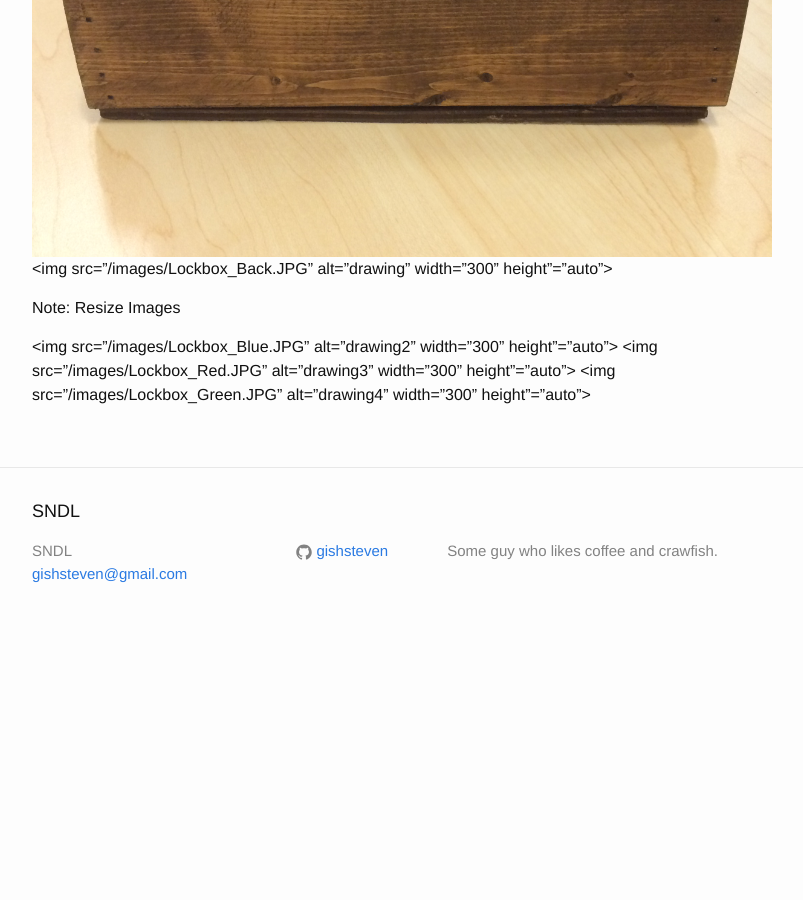
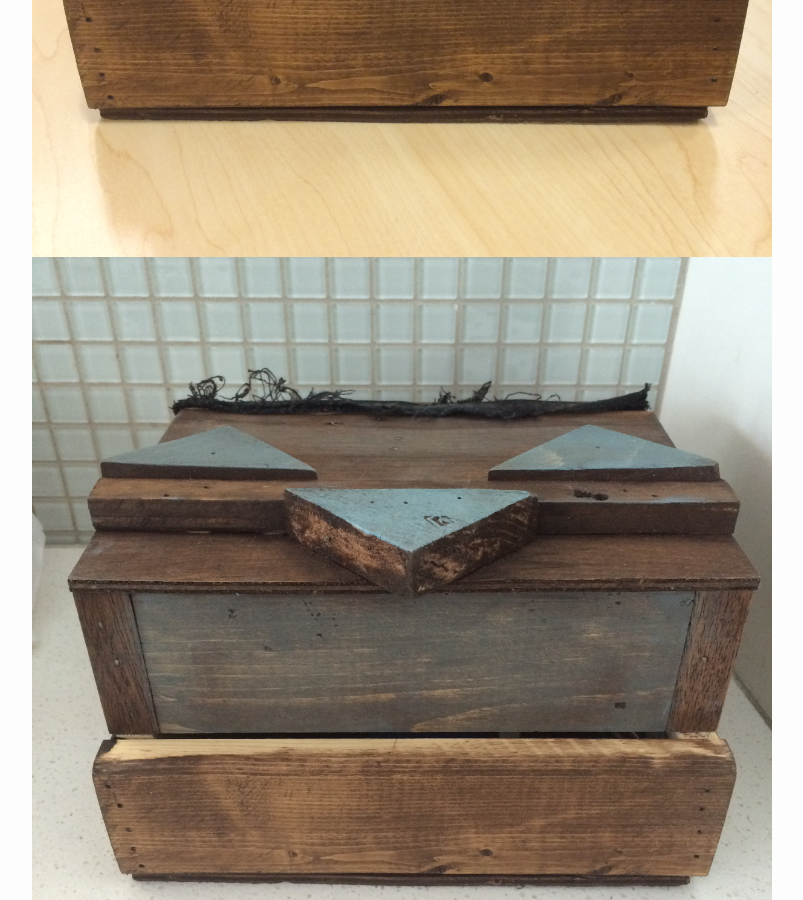
Before and after one commit to gishsteven/gishsteven.github.io, a Jekyll site: the page built from Project - Breathalyzer Lockbox (2016).md, in a window 1280 px wide and 900 px high, scrolled down 947 px. Shown: the whole window, without its empty margins (238-1041 px from the left). Built offline with Jekyll 4.4.1, drawn with Linux system fonts in a browser that asks for light colours; before the commit the page ends 1592 px from its top, so only the background shows below that.

Commit message:
Update Project - Breathalyzer Lockbox (2016).md

```diff
--- a/Project - Breathalyzer Lockbox (2016).md
+++ b/Project - Breathalyzer Lockbox (2016).md
@@ -15,11 +15,11 @@ The main idea for this project was for it to be used as a storage container to p
 The initial design was very tounge in cheek and honestly made a quirky party gift when the programming was reversed; if the alcohol content was detected above a certain level.. The box would unlock itself to reveal.. more alcohol!
 
   <img src="/images/Lockbox_Front.JPG" alt="Lockbox_Front" style="width:300;height:auto;">
-  <img src="/images/Lockbox_Back.JPG" alt="drawing" width="300" height"="auto">
+  <img src="/images/Lockbox_Back.JPG" alt="drawing" style="width:300;height:auto;">
 
 
 Note: Resize Images
 
-<img src="/images/Lockbox_Blue.JPG" alt="drawing2" width="300" height"="auto">
-<img src="/images/Lockbox_Red.JPG" alt="drawing3" width="300" height"="auto">
-<img src="/images/Lockbox_Green.JPG" alt="drawing4" width="300" height"="auto">
+<img src="/images/Lockbox_Blue.JPG" alt="drawing2" style="width:300;height:auto;">
+<img src="/images/Lockbox_Red.JPG" alt="drawing3" style="width:300;height:auto;">
+<img src="/images/Lockbox_Green.JPG" alt="drawing4" style="width:300;height:auto;">
```
